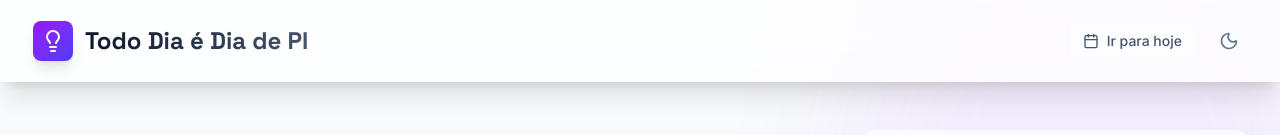
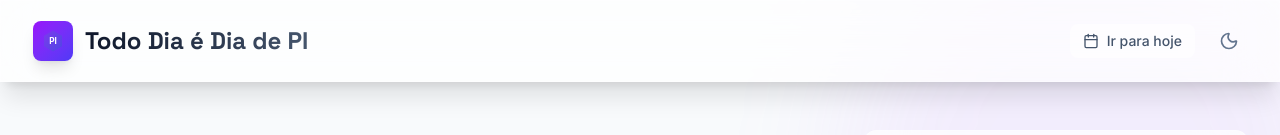
Before and after one commit to dmenezes007/pi-todo-dia, a React (Vite) app: page / in a window 1280 px wide. Shown: the top 135 px of the page. Built offline with nearby package versions, Linux system fonts and the light colour scheme.

Commit message:
feat: adiciona logo PI em hexágono e aplica como favicon

```diff
--- a/index.html
+++ b/index.html
@@ -3,6 +3,7 @@
   <head>
     <meta charset="UTF-8" />
     <meta name="viewport" content="width=device-width, initial-scale=1.0" />
+    <link rel="icon" type="image/svg+xml" href="/favicon.svg" />
     <title>Todo Dia é Dia de PI</title>
   </head>
   <body>
--- a/src/App.tsx
+++ b/src/App.tsx
@@ -310,7 +310,7 @@ export default function App() {
           <div className="flex items-center justify-between h-16 sm:h-20">
             <div className="flex items-center gap-3">
               <div className="bg-gradient-to-br from-purple-600 to-indigo-600 text-white p-2 rounded-lg shadow-lg">
-                <Lightbulb size={24} />
+                <img src="/favicon.svg" alt="Logo PI" className="w-6 h-6" />
               </div>
               <div>
                 <h1 className="text-xl sm:text-2xl font-display font-bold bg-clip-text text-transparent bg-gradient-to-r from-slate-900 to-slate-600 dark:from-white dark:to-slate-300">
```
Also changed, not shown: public/favicon.svg (added).
